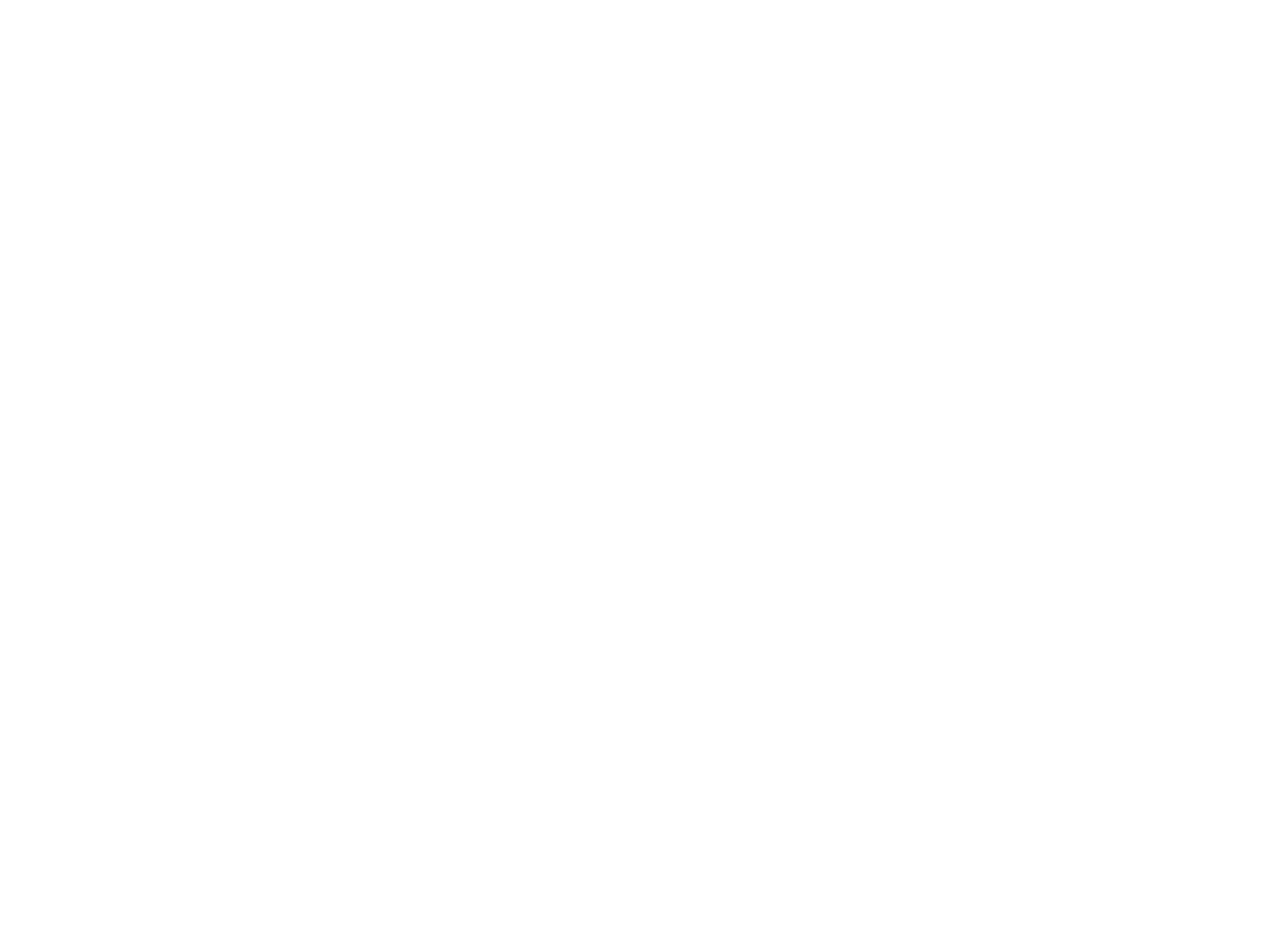
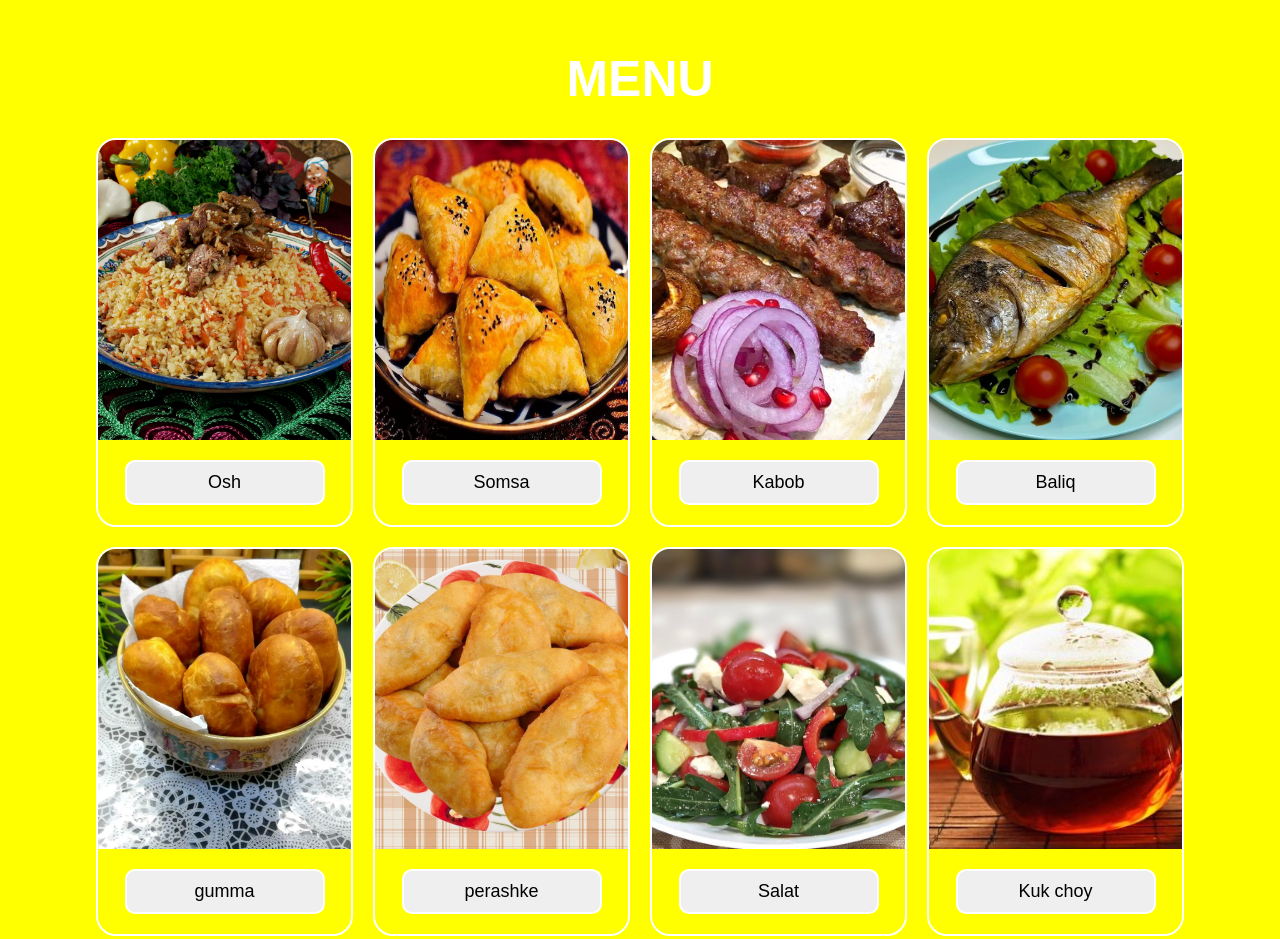
Before and after one commit to hasanovtemur05/js-lesson---4, a plain HTML site: page index.html in a window 1280 px wide. Before the commit the page ends 800 px from the top, so only its background shows below. Drawn offline with Linux system fonts and the light colour scheme.

Commit message:
added about

```diff
--- a/index.html
+++ b/index.html
@@ -4,9 +4,62 @@
     <meta charset="UTF-8">
     <meta name="viewport" content="width=device-width, initial-scale=1.0">
     <title>Js da masala yechish</title>
+    <link rel="stylesheet" href="./style.css">
 </head>
 <body>
-
+    <section class="container">
+        <h1 class="menu">MENU</h1>
+        <div class="cards">
+            <div class="card">
+                <img src="./images/osh.jpg" alt="osh">
+                <div class="btn">
+                    <button class="card__btn" id="btn1">Osh</button>
+                </div>
+            </div>
+            <div class="card">
+                <img src="./images/somsa.jpg" alt="somsa">
+                <div class="btn">
+                    <button class="card__btn" id="btn2">Somsa</button>
+                </div>
+            </div>
+            <div class="card">
+                <img src="./images/kabob.webp" alt="kabob">
+                <div class="btn">
+                    <button class="card__btn" id="btn3">Kabob</button>
+                </div>
+            </div>
+            <div class="card">
+                <img src="./images/baliq.webp" alt="baliq">
+                <div class="btn">
+                    <button class="card__btn" id="btn4">Baliq</button>
+                </div>
+            </div>
+            <div class="card">
+                <img src="./images/gumma.webp" alt="gumma">
+                <div class="btn">
+                    <button class="card__btn" id="btn5">gumma</button>
+                </div>
+            </div>
+            <div class="card">
+                <img src="./images/perashke.jpg" alt="perashke">
+                <div class="btn">
+                    <button class="card__btn" id="btn6">perashke</button>
+                </div>
+            </div>
+            <div class="card">
+                <img src="./images/salat.jpg" alt="gumma">
+                <div class="btn">
+                    <button class="card__btn" id="btn7">Salat</button>
+                </div>
+            </div>
+            <div class="card">
+                <img src="./images/choy.jpg" alt="gumma">
+                <div class="btn">
+                    <button class="card__btn" id="btn8">Kuk choy</button>
+                </div>
+            </div>
+        </div>
+    </section>
 
     <script src="./index.js"></script>
 </body>
--- a/index.js
+++ b/index.js
@@ -61,4 +61,36 @@
 
 
 
-// 6 - masala
+                                    // QO'SHIMCHA MASALALAR
+
+document.getElementById('btn1').addEventListener('click', () => {
+    alert("oshning narxi 50 ming so'm");
+  });
+
+  document.getElementById('btn2').addEventListener('click', () => {
+    alert("somsaning narxi 18 ming so'm");
+  });
+
+  document.getElementById('btn3').addEventListener('click', () => {
+    alert("kabobning narxi 20 ming so'm");
+  });
+
+  document.getElementById('btn4').addEventListener('click', () => {
+    alert("baliqning narxi 60 ming so'm");
+  });
+
+  document.getElementById('btn5').addEventListener('click', () => {
+    alert("gummaning narxi 10 ming so'm");
+  });
+
+  document.getElementById('btn6').addEventListener('click', () => {
+    alert("perashkening narxi 5 ming so'm");
+  });
+
+  document.getElementById('btn7').addEventListener('click', () => {
+    alert("salatning narxi 15 ming so'm");
+  });
+
+  document.getElementById('btn8').addEventListener('click', () => {
+    alert("choyning narxi 5 ming so'm");
+  });
--- /dev/null
+++ b/style.css
@@ -0,0 +1,98 @@
+*{
+    padding: 0;
+    margin: 0;
+    box-sizing: border-box;
+    font-family: sans-serif;
+}
+.container{
+    width: 85%;
+    height: auto;
+    margin: auto;
+    padding: 50px 0px;
+}
+body{
+    background-color: yellow;
+}
+.menu{
+    font-size: 50px;
+    color: white;
+    text-align: center;
+    padding: 0px 0px 30px 0px;
+}
+.cards{
+    width: 100%;
+    height: auto;
+    background-color:transparent;
+    display: grid;
+    gap: 20px;
+}
+.card{
+    width: 100%;
+    height: auto;
+    border: 2px solid white;
+    border-radius: 20px;
+    overflow: hidden;
+    display: grid;
+    justify-content: center;
+}
+.card img{
+    width: 100%;
+    height: auto;
+    object-fit: cover;
+    transition: 0.4s;
+}
+.card img:hover{
+    transform: scale(1.1);
+
+}
+.card__btn{
+    width: 200px;
+    padding: 10px 30px;
+    margin: 20px 50px;
+    border-radius: 10px;
+    border: 2px solid white;
+    /* background-color: skyblue; */
+    font-size: 18px;
+    transition: 0.3s;
+}
+.btn{
+    width: 100%;
+    height: auto;
+    display: flex;
+    justify-content: center;
+
+}
+.card__btn:hover{
+    transform: scale(1.1);
+
+}
+@media (min-width:576px){
+    .cards{
+        display: grid;
+        grid-template-columns: 1fr 1fr;
+    }
+    .card img{
+        width: 100%;
+        height:300px;
+    }
+}
+@media (min-width:800px){
+    .cards{
+        display: grid;
+        grid-template-columns: 1fr 1fr 1fr;
+    }
+    .card img{
+        width: 100%;
+        height:300px;
+    }
+}
+@media (min-width:1200px){
+    .cards{
+        display: grid;
+        grid-template-columns: 1fr 1fr 1fr 1fr;
+    }
+    .card img{
+        width: 100%;
+        height:300px;
+    }
+}
```
Also changed, not shown: images/baliq.webp (added), images/choy.jpg (added), images/gumma.webp (added), images/kabob.webp (added), images/osh.jpg (added), images/perashke.jpg (added), images/salat.jpg (added), images/somsa.jpg (added).
